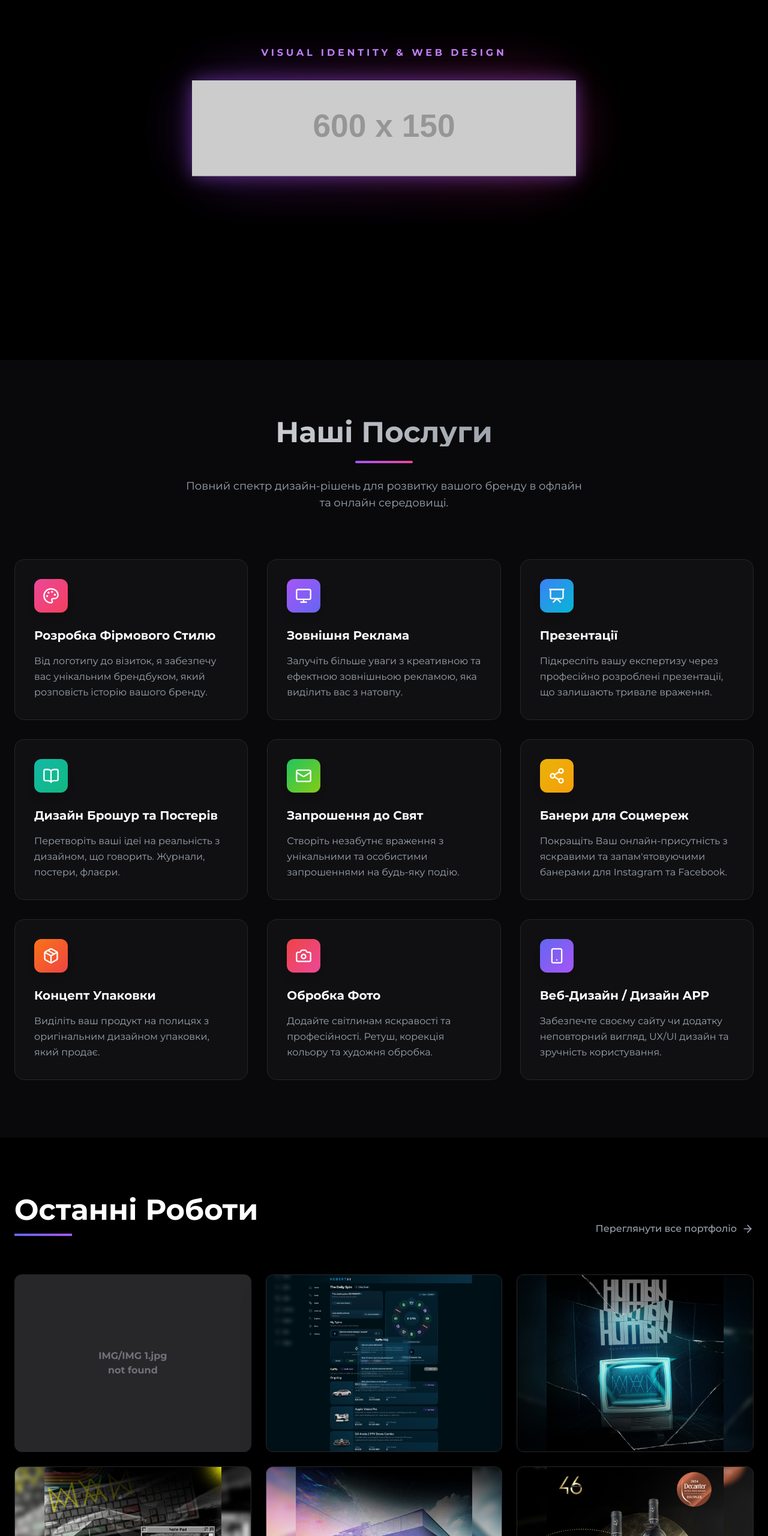
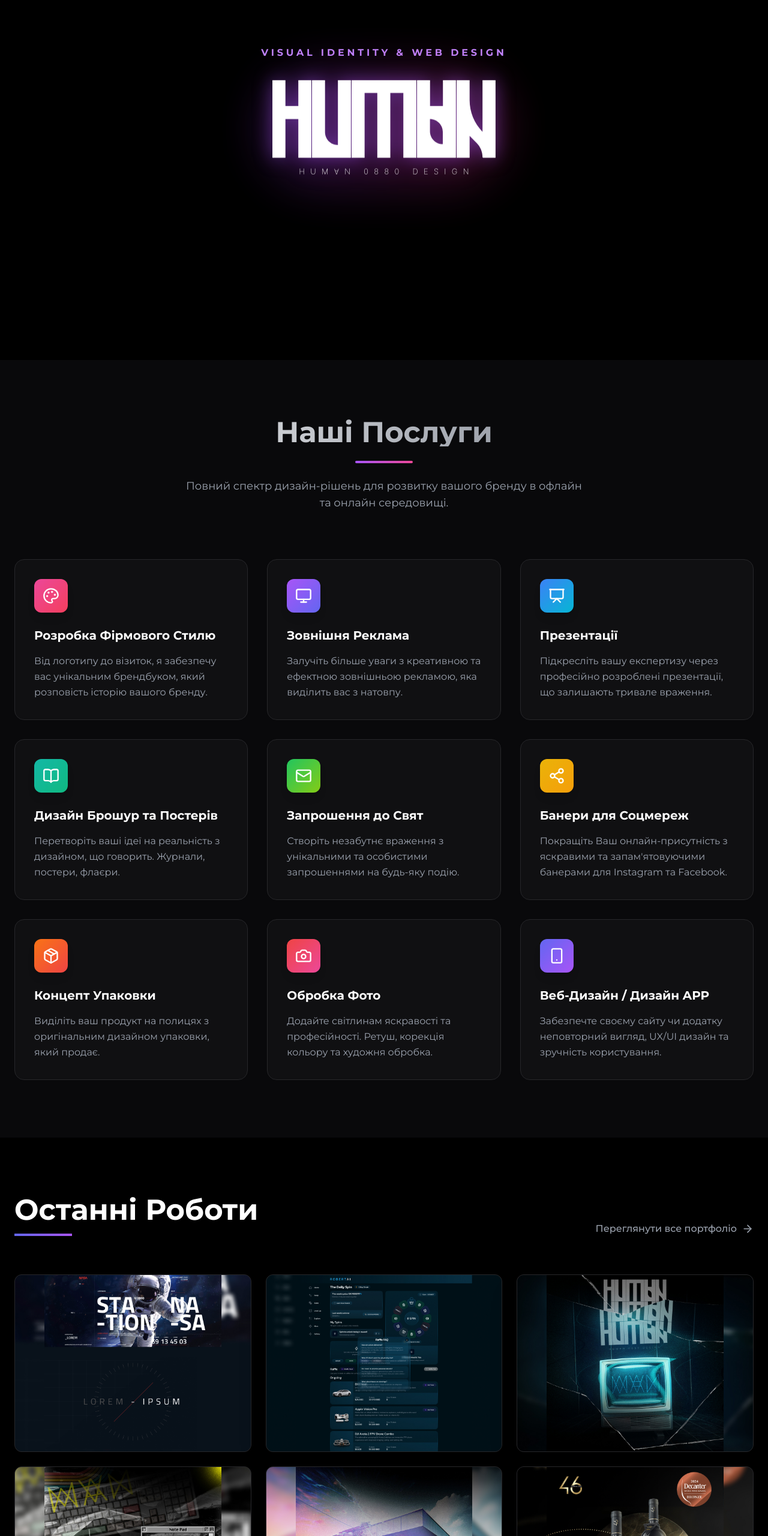
Before and after one commit to Human0880/Site, a plain HTML site: page index.html in a window 1280 px wide. Shown: the part 200-2760 px from the top of the page at 60% size. Drawn offline with nearby package versions, Linux system fonts and the light colour scheme; placeholder pictures from the web are drawn by us; files whose address does not match are found by name.

Commit message:
Update index.html

```diff
--- a/index.html
+++ b/index.html
@@ -146,13 +146,13 @@
                 <!-- Levitating Logo Container -->
                 <div class="relative group p-4 animate-float">
                     <div class="absolute inset-0 bg-gradient-to-r from-purple-600/30 to-pink-600/30 rounded-full blur-2xl animate-pulse"></div>
-                    <!-- Local Logo Path -->
+                    <!-- Local Logo Path: Now pointing to root folder -->
                     <img
-                       src="IMG/logo.svg"
+                       src="logo.svg"
                        id="main-logo"
                        alt="HUMAN0880 Logo"
                        class="relative h-24 md:h-40 object-contain drop-shadow-[0_0_15px_rgba(168,85,247,0.5)]"
-                       onerror="this.onerror=null; this.src='https://placehold.co/600x150/000000/FFFFFF/png?text=IMG/logo.svg+Not+Found'; alert('Файл IMG/logo.svg не знайдено. Переконайтеся, що папка IMG існує поруч з index.html');"
+                       onerror="this.onerror=null; this.src='https://placehold.co/600x150/000000/FFFFFF/png?text=logo.svg+Not+Found'; alert('Файл logo.svg не знайдено. Переконайтеся, що файл лежить поруч з index.html');"
                     />
                 </div>
             </div>
@@ -351,8 +351,8 @@
             div.style.transitionDelay = `${index * 100}ms`;
 
             // Generate Local path for image
-            // Використовуємо локальний шлях, як просив користувач: IMG/IMG 1.jpg
-            const imgPath = `IMG/IMG ${item.id}.jpg`;
+            // Використовуємо локальний шлях (в тій же папці): IMG 1.jpg
+            const imgPath = `IMG ${item.id}.jpg`;
 
             div.innerHTML = `
                 <img
```
